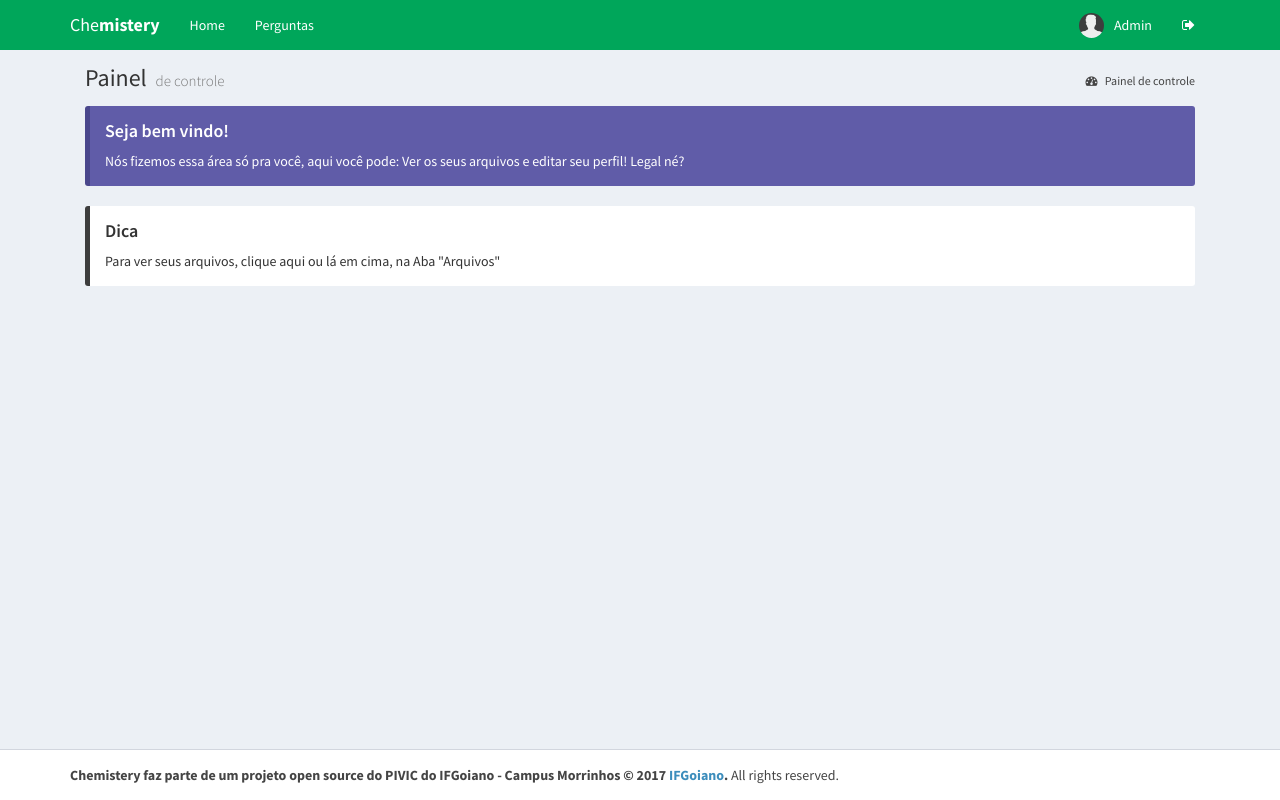
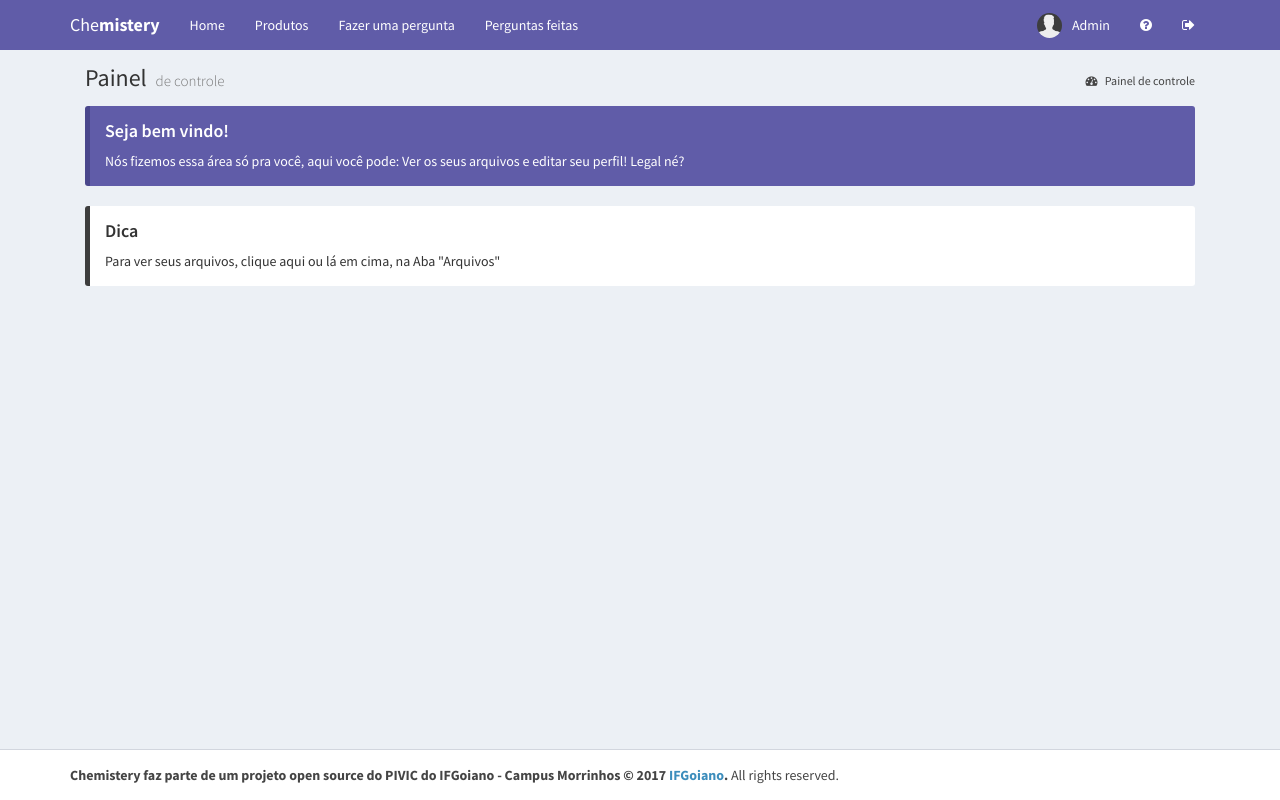
Before and after one commit to marciioluucas/Chemistery, a PHP site: page /view/indexDashComum.php in a window 1280 px wide. Run offline with PHP 8.4, Linux system fonts and the light colour scheme; the visitor is signed in with stand-in values (Sample User, id 1); data comes from the database, SQL or seed files in the repository; some libraries are stand-ins or nearby versions.

Commit message:
Adicionando a listagem de perguntas para o usuário comum. E arrumando alguns bugs.

```diff
--- a/controller/PerguntaController.php
+++ b/controller/PerguntaController.php
@@ -20,6 +20,11 @@ class PerguntaController
     }
     }
 
+    public function consultaPerguntaByIdUsuario($idUsuario) {
+        $pergunta = new Pergunta();
+        return $pergunta->consultaPerguntaBy($idUsuario);
+    }
+
 
 }
 new PerguntaController();
--- a/view/dashboard.php
+++ b/view/dashboard.php
@@ -114,7 +114,6 @@ if ($_SESSION["tempo"] < time()) {
                         <h3 class="box-title">Produtos cadastrados nos ultimos 30 dias</h3>
                         <div class="box-tools pull-right">
                             <button class="btn btn-box-tool" data-widget="collapse"><i class="fa fa-minus"></i></button>
-                            <!--                        <button class="btn btn-box-tool" data-widget="remove"><i class="fa fa-times"></i></button> -->
                         </div>
                     </div>
                     <div class="box-body chart-responsive">
@@ -129,7 +128,6 @@ if ($_SESSION["tempo"] < time()) {
                         <h3 class="box-title">Categorias cadastradas nos ultimos 30 dias</h3>
                         <div class="box-tools pull-right">
                             <button class="btn btn-box-tool" data-widget="collapse"><i class="fa fa-minus"></i></button>
-                            <!--                        <button class="btn btn-box-tool" data-widget="remove"><i class="fa fa-times"></i></button> -->
                         </div>
                     </div>
                     <div class="box-body chart-responsive">
--- a/view/indexDashComum.php
+++ b/view/indexDashComum.php
@@ -32,7 +32,7 @@ $usuarioController = new UsuarioController();
     <![endif]-->
 </head>
 <!-- ADD THE CLASS layout-top-nav TO REMOVE THE SIDEBAR. -->
-<body class="hold-transition skin-green layout-top-nav">
+<body class="hold-transition skin-purple layout-top-nav">
 <div class="wrapper">
 
     <header class="main-header">
@@ -50,7 +50,9 @@ $usuarioController = new UsuarioController();
                 <div class="collapse navbar-collapse pull-left" id="navbar-collapse">
                     <ul class="nav navbar-nav">
                         <li><a href="#" id="home">Home <span class="sr-only"></span></a></li>
-                        <li><a href="#" id="perguntas">Perguntas</a></li>
+                        <li><a href="#" id="produtos">Produtos</a></li>
+                        <li><a href="#" id="fazer-pergunta">Fazer uma pergunta</a></li>
+                        <li><a href="#" id="perguntas">Perguntas feitas</a></li>
 
                     </ul>
 
@@ -100,6 +102,9 @@ $usuarioController = new UsuarioController();
                                 </li>
 
                             </ul>
+                        </li>
+                        <li>
+                            <a href="#"><i class="fa fa-question-circle" aria-hidden="true"></i></a>
                         </li>
                         <li>
                             <a href="../controller/UsuarioController.php?p=deslogar&tela=usrComum"><i class="fa fa-sign-out"></i></a>
@@ -158,6 +163,9 @@ $usuarioController = new UsuarioController();
     $('#perguntas').click(function(){
         $('#body').load("perguntas.php")
     });
+    $('#fazer-pergunta').click(function(){
+        $('#body').load("frmCadastroPergunta.php")
+    });
 
     $('#home').click(function(){
         $('#body').load("dashComum.php");
```
Also changed, not shown: model/Pergunta.php (+10 -1 lines), view/frmCadastroPergunta.php (+2 -23 lines), view/perguntas.php (+17 -1 lines), .htaccess.
